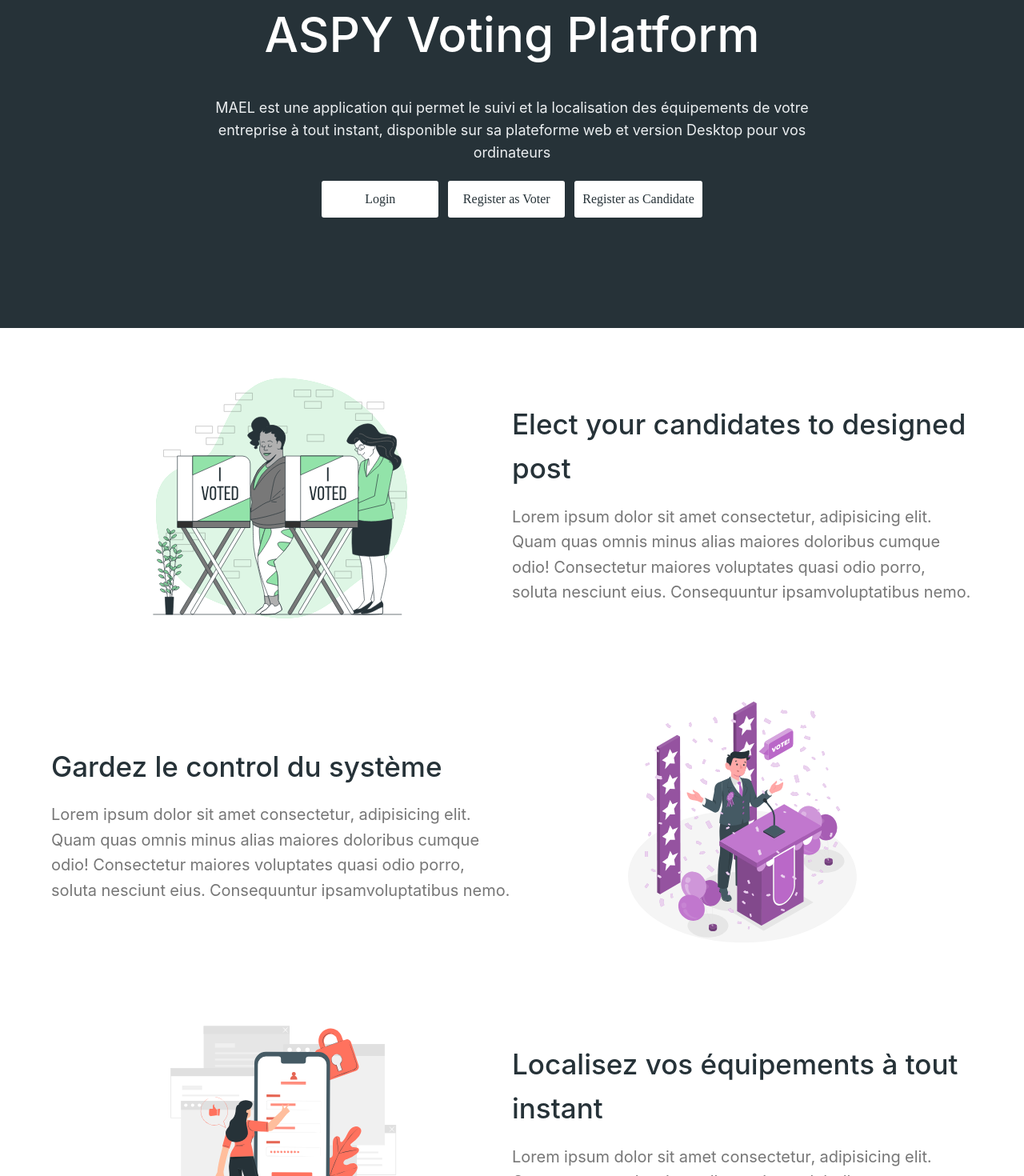
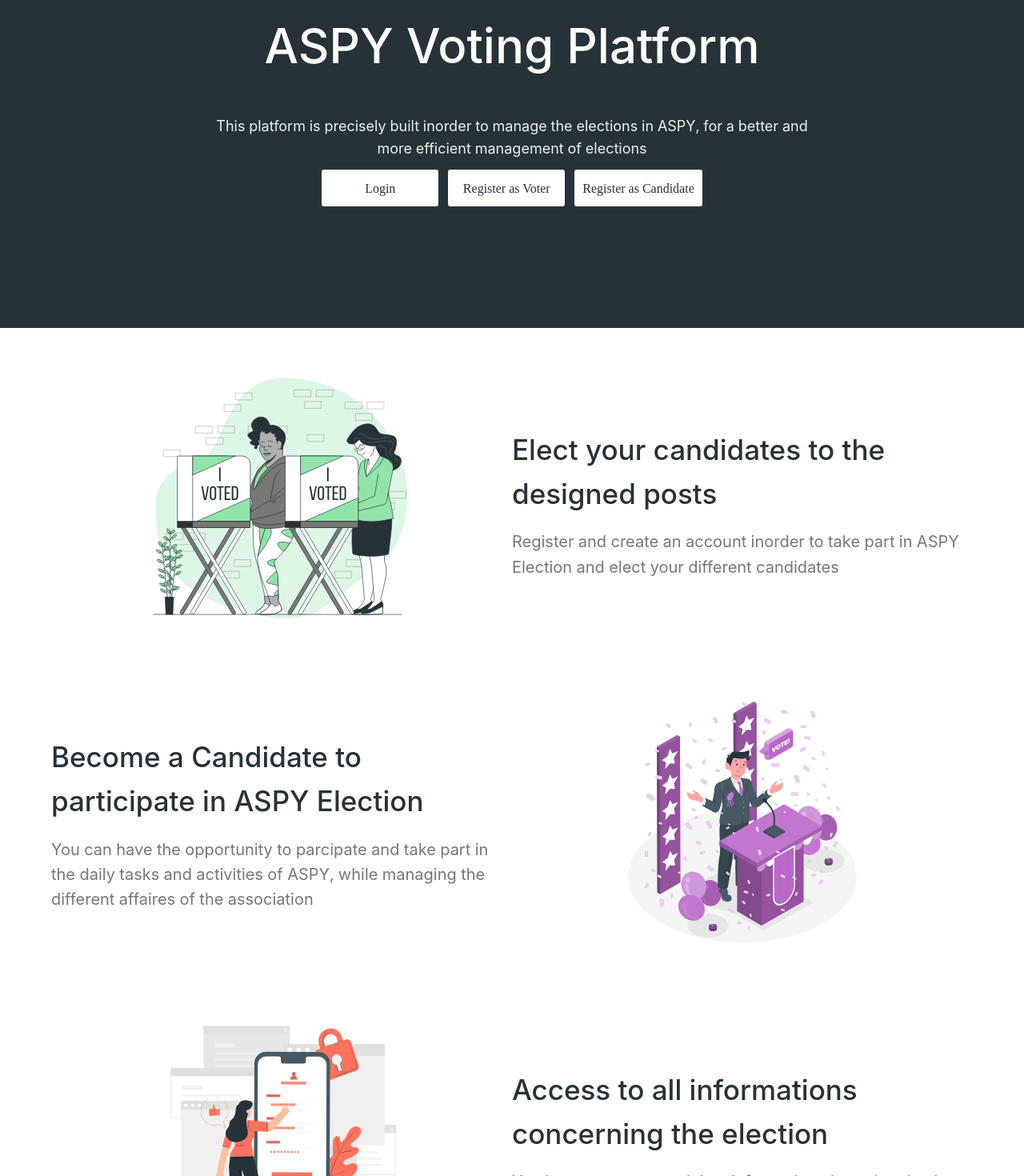
Before and after one commit to Franklin-Duval/aspy-election, a Next.js app: page / in a window 1280 px wide. Shown: the part 240-1710 px from the top of the page at 80% size. Built offline with nearby package versions, Linux system fonts and the light colour scheme.

Commit message:
feat: update dummy text on home page

```diff
--- a/src/modules/homePage/components/Banner/index.tsx
+++ b/src/modules/homePage/components/Banner/index.tsx
@@ -28,6 +28,7 @@ const BannerContainer = styled.div`
     font-size: 18px;
     text-align: center;
     max-width: 750px;
+    margin: 10px;
   }
 
   @media (min-width: 768px) {
--- a/src/modules/homePage/index.tsx
+++ b/src/modules/homePage/index.tsx
@@ -9,23 +9,23 @@ const sectionList = [
   {
     textBeforeImage: false,
     imageUrl: '/voter.svg',
-    title: 'Elect your candidates to designed post',
+    title: 'Elect your candidates to the designed posts',
     content:
-      'Lorem ipsum dolor sit amet consectetur, adipisicing elit. Quam quas omnis minus alias maiores doloribus cumque odio! Consectetur maiores voluptates quasi odio porro, soluta nesciunt eius. Consequuntur ipsamvoluptatibus nemo.',
+      'Register and create an account inorder to take part in ASPY Election and elect your different candidates',
   },
   {
     textBeforeImage: true,
     imageUrl: '/candidate.svg',
-    title: 'Gardez le control du système',
+    title: 'Become a Candidate to participate in ASPY Election',
     content:
-      'Lorem ipsum dolor sit amet consectetur, adipisicing elit. Quam quas omnis minus alias maiores doloribus cumque odio! Consectetur maiores voluptates quasi odio porro, soluta nesciunt eius. Consequuntur ipsamvoluptatibus nemo.',
+      'You can have the opportunity to parcipate and take part in the daily tasks and activities of ASPY, while managing the different affaires of the association',
   },
   {
     textBeforeImage: false,
     imageUrl: '/login.svg',
-    title: 'Localisez vos équipements à tout instant',
+    title: 'Access to all informations concerning the election',
     content:
-      'Lorem ipsum dolor sit amet consectetur, adipisicing elit. Quam quas omnis minus alias maiores doloribus cumque odio! Consectetur maiores voluptates quasi odio porro, soluta nesciunt eius. Consequuntur ipsamvoluptatibus nemo.',
+      'You have access to real time information about the election, and can consult the results whenever you want',
   },
 ];
 
@@ -38,9 +38,7 @@ export const Home = () => {
       </div>
       <Banner
         title='ASPY Voting Platform'
-        description='MAEL est une application qui permet le suivi et la localisation des
-        équipements de votre entreprise à tout instant, disponible sur sa
-        plateforme web et version Desktop pour vos ordinateurs'
+        description='This platform is precisely built inorder to manage the elections in ASPY, for a better and more efficient management of elections'
       />
       {sectionList.map(({ title, imageUrl, content, textBeforeImage }) => (
         <Section
```
